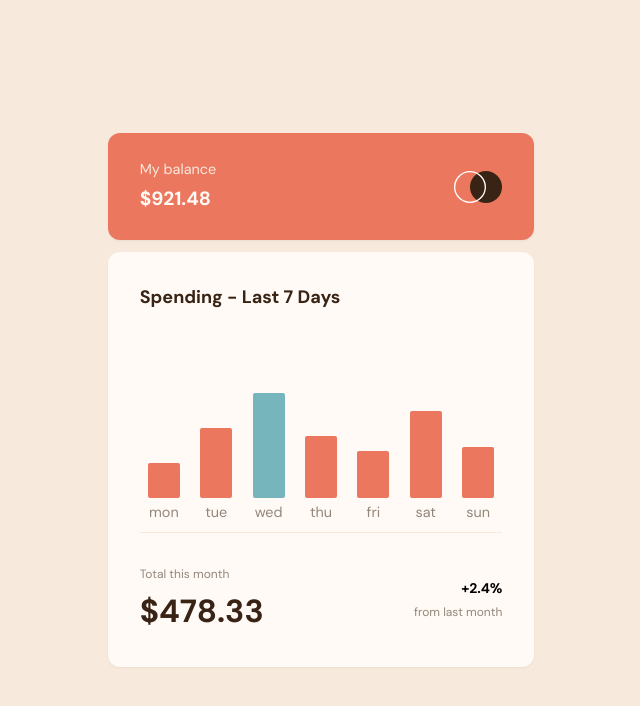
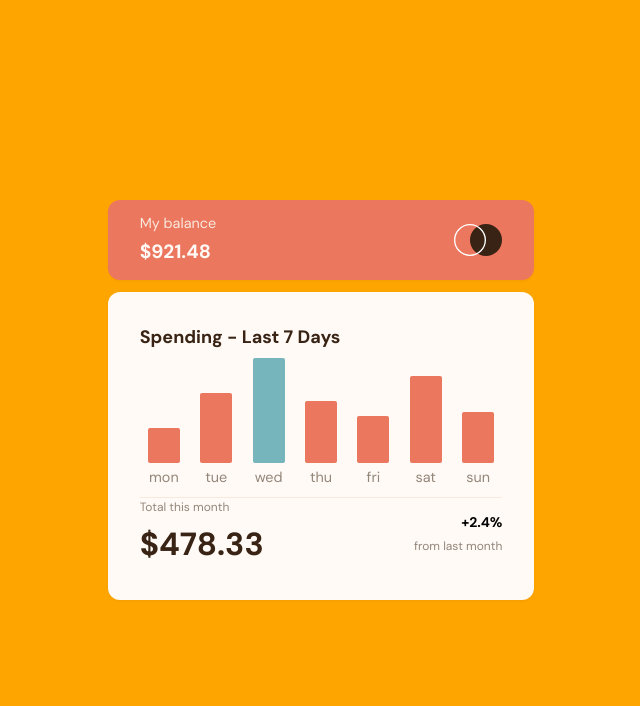
Before and after one commit to yanniro2/FrontEndMentor-Challange20, a React (Create React App) app: page / in a window 1280 px wide. Shown: the top 706 px of the page, without its empty margins (319-959 px from the left). Built offline with nearby package versions, Linux system fonts and the light colour scheme.

Commit message:
Resolution Change

```diff
--- a/src/App.js
+++ b/src/App.js
@@ -19,8 +19,8 @@ function App()
 
   )
   return (
-    <div className="App h-screen w-screen flex justify-center items-center bg-Cream m-0 p-0 box-border font-DmSans text-ms">
-      <div className="contant min-h-1/2  h-2/3 w-1/3 flex flex-col items-center gap-3 Mobile:w-full Mobile:p-5 Mobile:h-4/5 Tab:w-2/3">
+    <div className="App h-screen w-screen flex justify-center items-center bg-Cream m-0 p-0 box-border font-DmSans text-ms Desktop:bg-[orange]">
+      <div className="contant min-h-1/2  h-2/3 w-1/3 flex flex-col items-center gap-3 Mobile:w-full Mobile:p-5 Mobile:h-4/5 Desktop:h-1/2">
         {/* top */}
         <div className="top w-full rounded-xl p-8 bg-Soft-red h-1/5 drop-shadow-sm text-Very-pale-orange flex justify-between items-center">
           {/* left */}
--- a/tailwind.config.js
+++ b/tailwind.config.js
@@ -16,6 +16,7 @@ module.exports = {
     screens: {
       Mobile: { "min": "375px", "max": "600px" },
       Tab: { "min": "600px", "max": "900px" },
+      Desktop: { "min": "1200px", "max": "1440px" },
     },
     colors: {
       // primary
```
